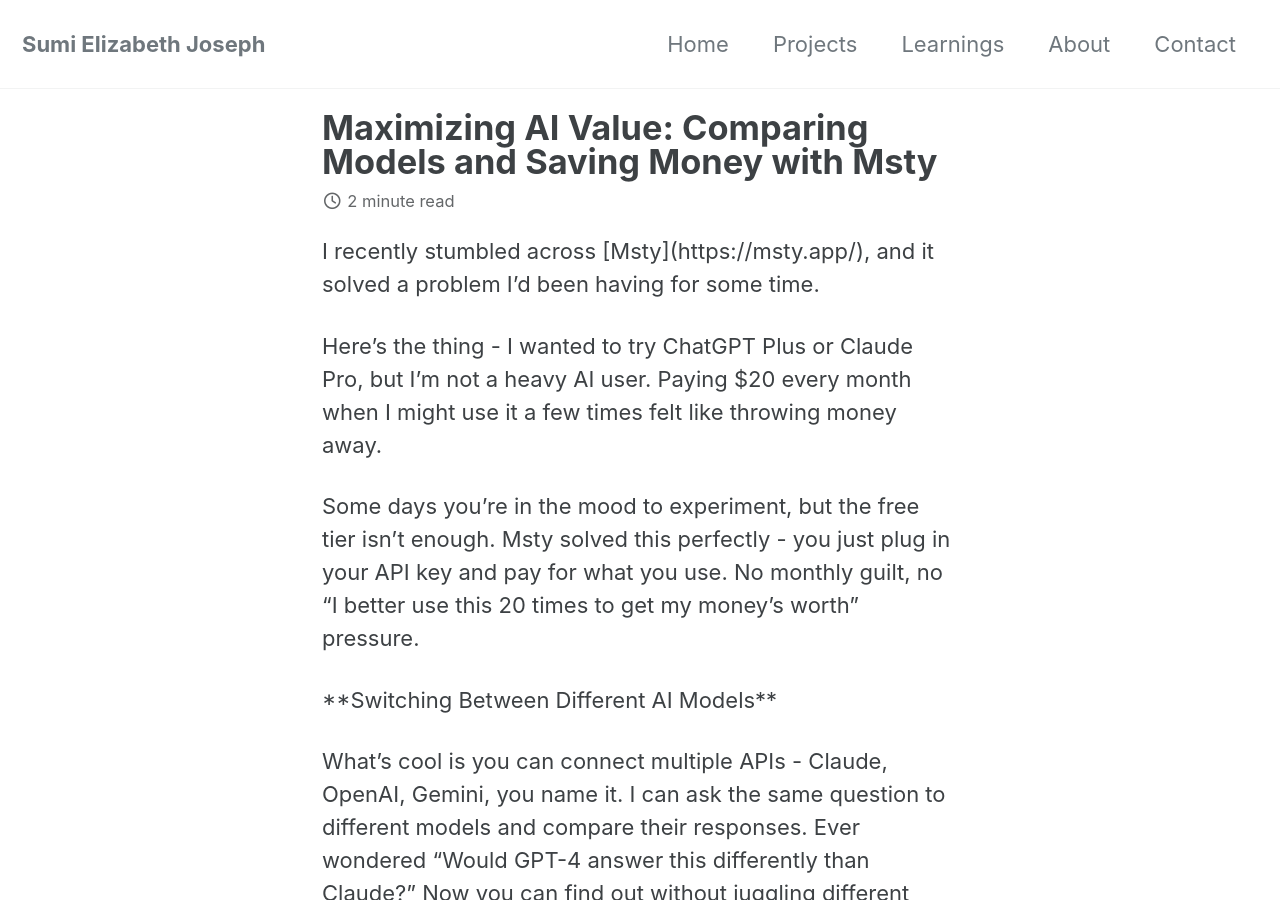
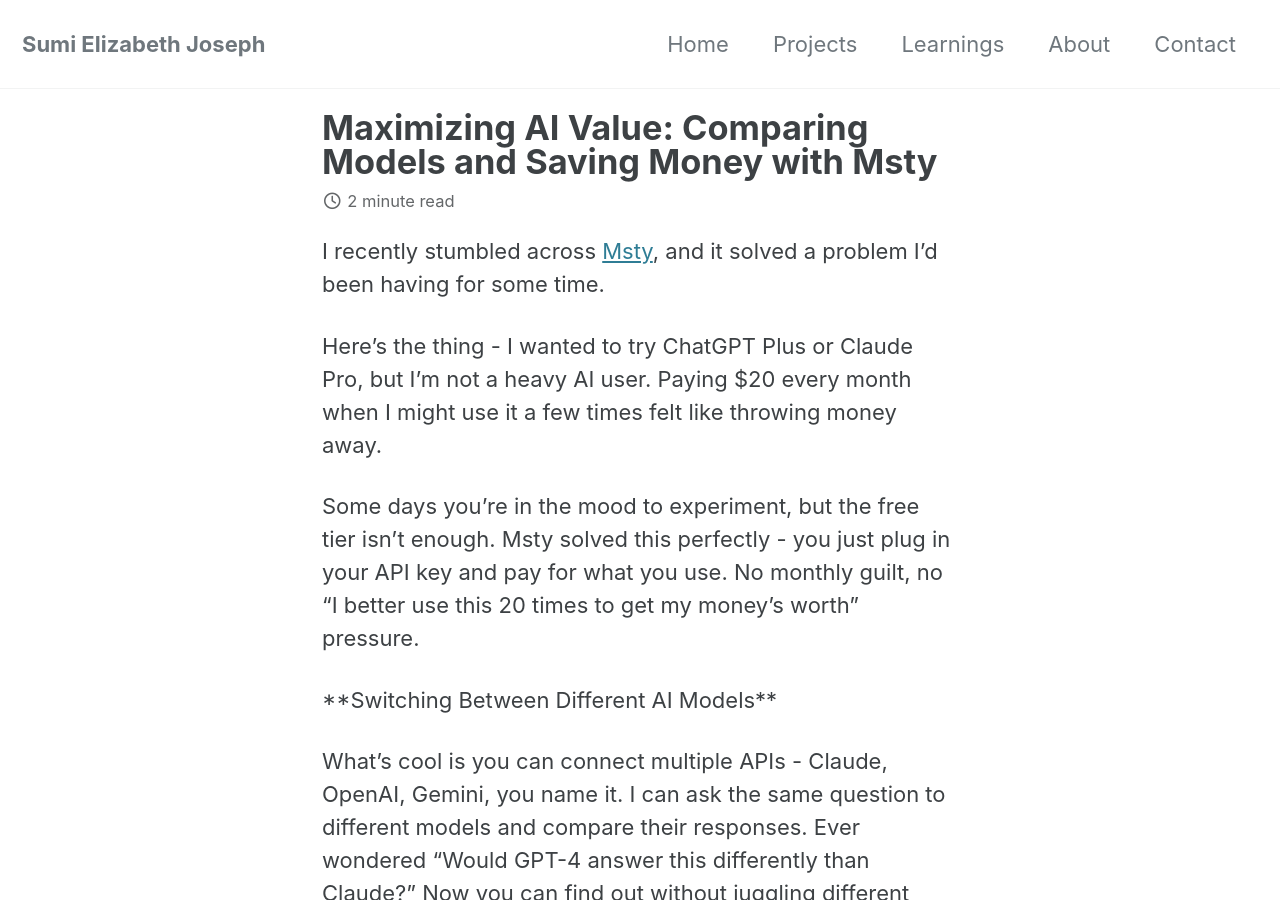
Before and after one commit to ejsumi/ejsumi.github.io, a Jekyll site: the page built from _posts/2025-08-08-msty.md, in a window 1280 px wide and 900 px high. Built offline with Jekyll 4.4.1, drawn with Linux system fonts in a browser that asks for light colours; cached includes are drawn as plain includes.

Commit message:
Update 2025-08-08-msty.md

```diff
--- a/_posts/2025-08-08-msty.md
+++ b/_posts/2025-08-08-msty.md
@@ -3,7 +3,7 @@
 categories: [projects]
 tags: [Gen AI, AI Tools, Personal Project]
 ---
-I recently stumbled across \[Msty](https://msty.app/), and it solved a problem I'd been having for some time.
+I recently stumbled across [Msty](https://msty.app/), and it solved a problem I'd been having for some time.
 
 Here's the thing - I wanted to try ChatGPT Plus or Claude Pro, but I'm not a heavy AI user. Paying $20 every month when I might use it a few times felt like throwing money away.
 
```
